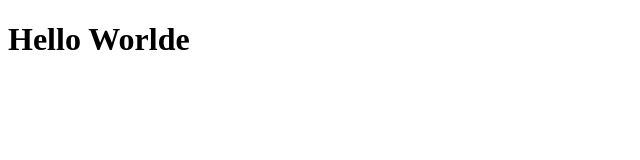
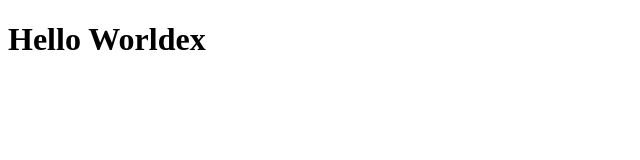
Before and after one commit to Caeyla/Portfolio, a website: page index.html in a window 1280 px wide. Shown: the full height of the page, 0-640 px from the left. Drawn offline with Linux system fonts and the light colour scheme.

Commit message:
testing protection

```diff
--- a/index.html
+++ b/index.html
@@ -7,6 +7,6 @@
     <title>Document</title>
 </head>
 <body>
-    <h1>Hello Worlde</h1>
+    <h1>Hello Worldex</h1>
 </body>
 </html>
```
Also changed, not shown: .pre-commit-config.yaml (added).
